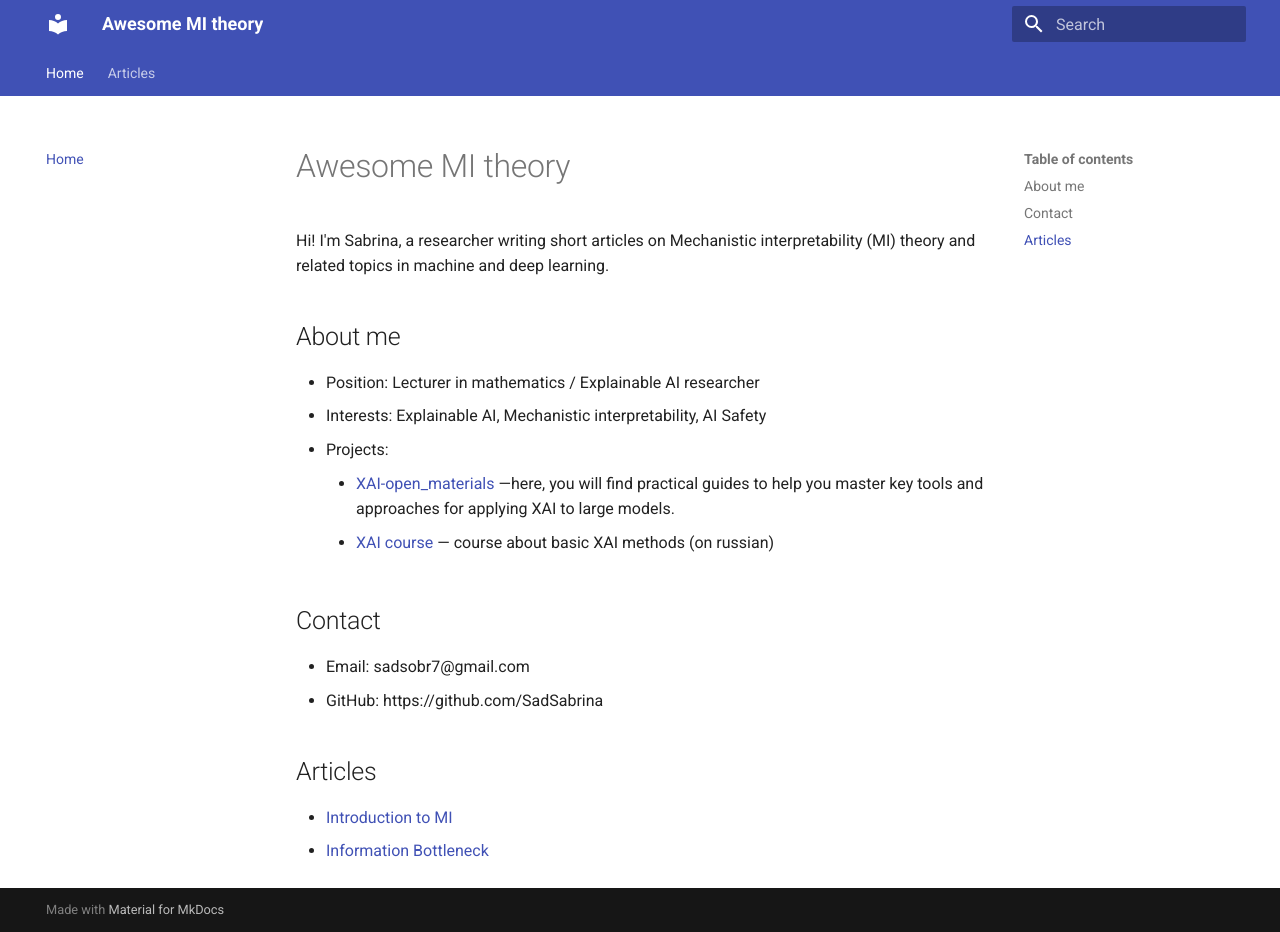
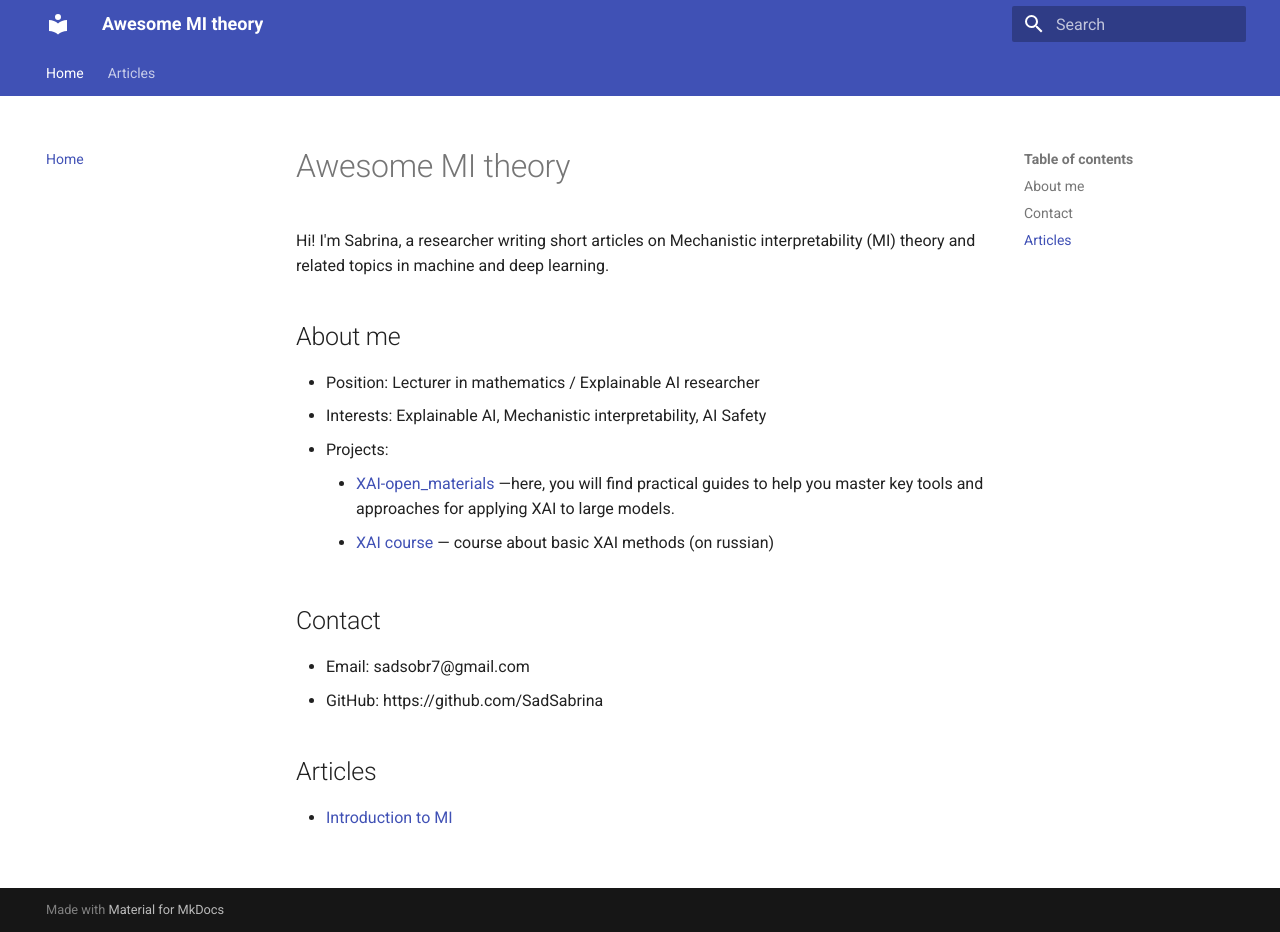
Before and after one commit to SadSabrina/awesome-mi-theory, an MkDocs documentation site: the page built from docs/index.md, in a window 1280 px wide and 932 px high. Built offline with MkDocs 1.6.1 and Material for MkDocs 9.7.7, drawn with Linux system fonts in a browser that asks for light colours.

Commit message:
Update about page

```diff
--- a/docs/index.md
+++ b/docs/index.md
@@ -12,11 +12,9 @@ Hi! I'm Sabrina, a researcher writing short articles on Mechanistic interpretabi
 
 
 ## Contact
-
 - Email: sadsobr7@gmail.com
 - GitHub: https://github.com/SadSabrina
 
 ## Articles
 
 - [Introduction to MI](articles/introduction-to-mi.md)
-- [Information Bottleneck](articles/information-bottleneck.md)
```
